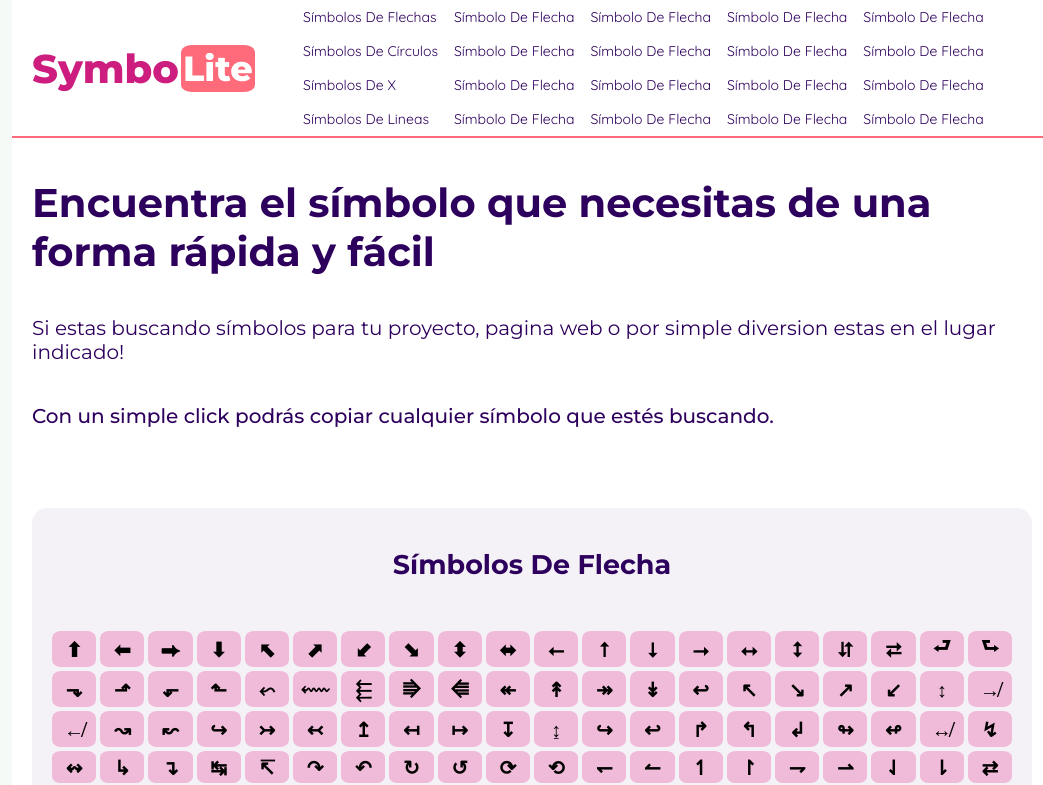
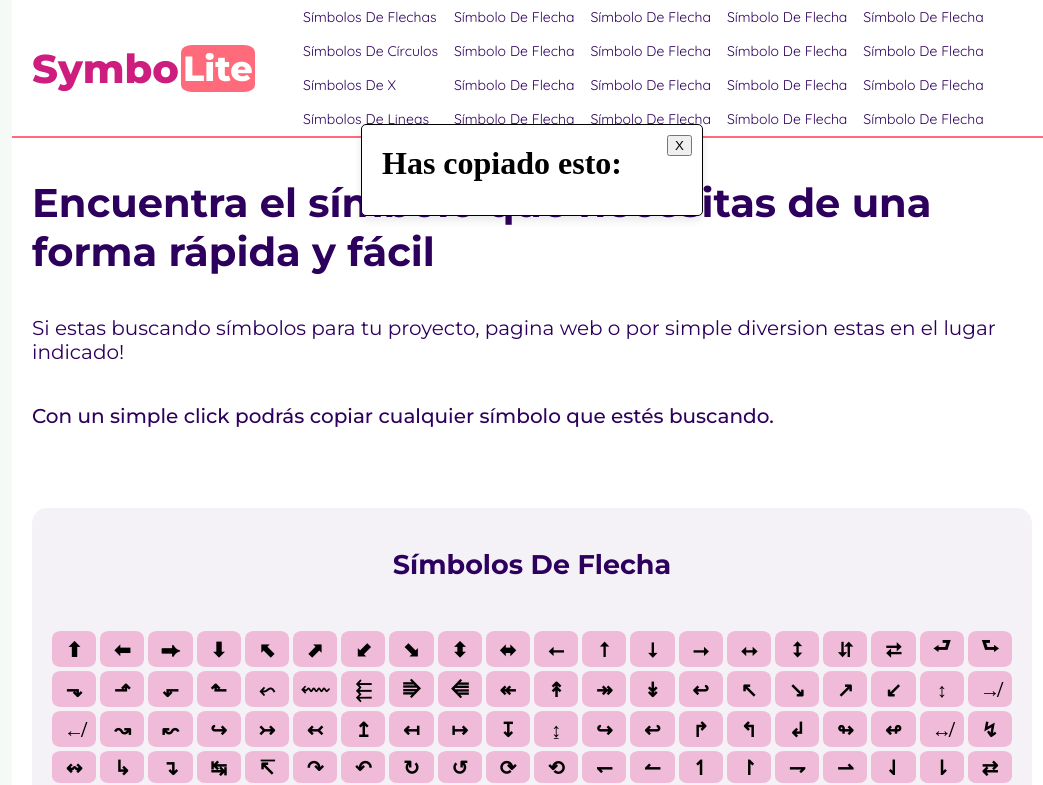
Before and after one commit to JUANESSMURF/Symbolite-page, a React (Vite) app: page / in a window 1280 px wide. Shown: the top 785 px of the page, without its empty margins (108-1151 px from the left). Built offline with nearby package versions, Linux system fonts and the light colour scheme.

Commit message:
Add modal, using styling components to get the copy symbol message

```diff
--- a/package.json
+++ b/package.json
@@ -15,7 +15,8 @@
     "react": "^18.2.0",
     "react-dom": "^18.2.0",
     "react-router-dom": "^6.22.0",
-    "react-scroll": "^1.9.0"
+    "react-scroll": "^1.9.0",
+    "styled-components": "^6.1.8"
   },
   "devDependencies": {
     "@types/react": "^18.2.43",
--- a/src/App.jsx
+++ b/src/App.jsx
@@ -3,7 +3,7 @@ import { BrowserRouter as Router} from 'react-router-dom';
 import { Article } from './Components/Article.jsx';
 import './index.css'
 import { Navbar } from './Components/Navbar.jsx';
-
+import { Modal } from "./Components/Modal"
 
 
 
@@ -16,6 +16,7 @@ function App() {
       <div className='pagge mainPage'>
         <Navbar />
         <Article />
+        <Modal />
       </div>
     </Router>
   )
--- /dev/null
+++ b/src/Components/Modal.jsx
@@ -0,0 +1,40 @@
+import React from "react";
+import styled from 'styled-components'
+
+export const Modal = () => {
+    return (
+        <>
+            <Overlay>
+                <ModalContainer>
+                    <h1>Has copiado esto: </h1>
+                    <CloseButton>X</CloseButton>
+                </ModalContainer>
+            </Overlay>
+        </>
+    )
+}
+
+const Overlay = styled.div`
+    position: fixed;
+    top: 50%;
+    left: 50%;
+    transform: translate(-50%, -300%);
+
+`;
+
+const ModalContainer = styled.div`
+    width: 300px;
+    min-height: 50px;
+    background-color: #fff;
+    position: relative;
+    border-radius: 5px;
+    box-shadow: 0 4px 8px rgba(0, 0, 0, 0.1);
+    padding: 20px;
+    border: 1px solid black;
+`
+const CloseButton = styled.button`
+    position: absolute;
+    top: 10px;
+    right: 10px;
+
+`
```
Also changed, not shown: 1 other file (tests, documents, lock files or other folders).
